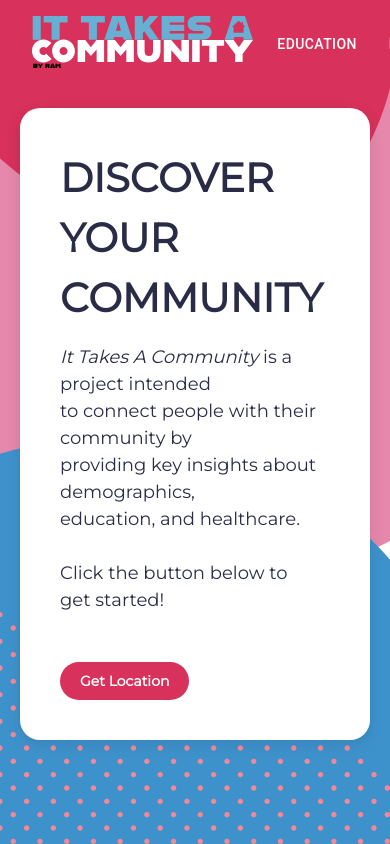
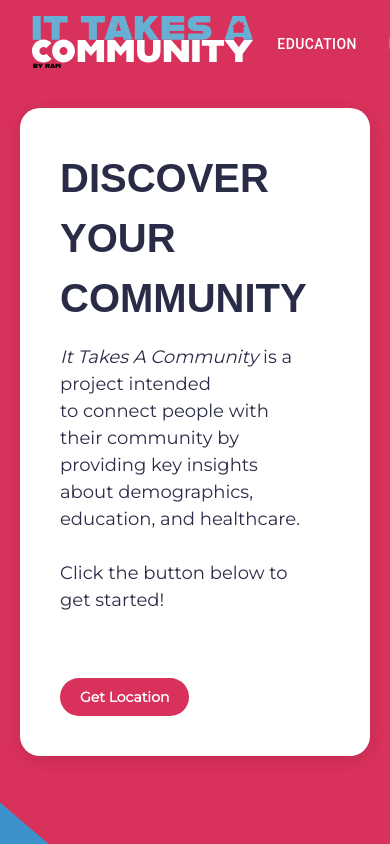
Before and after one commit to alvin-wong/it_takes_a_community, a Next.js app: page / in a window 390 px wide. Shown: the top 844 px of the page. Built offline with nearby package versions, Linux system fonts and the light colour scheme; a web font is replaced by a local one.

Commit message:
Community tab UI is close to completion

```diff
--- a/app/globals.css
+++ b/app/globals.css
@@ -74,12 +74,11 @@
 
 .url {
   position: relative; /* Make the parent relative to position the underline correctly */
-  padding: 8px 12px;
   text-decoration: none;
   color: var(--primary-color); /* Use the primary dark blue color for better visibility */
   font-size: 16px;
   font-weight: 500;
-  font-family: 'Alfarn', sans-serif;
+  font-family: 'Montserrat', sans-serif;
 }
 
 /* Underline animation for urls */
@@ -103,6 +102,12 @@
 }
 
 
+.button-container {
+  display: flex;
+  gap: 20px; /* Add space between the buttons */
+  margin-top: 1rem; /* Add some margin on top */
+}
+
 .get-location {
   background-color: var(--accent-color);
   color: white;
@@ -119,48 +124,86 @@
   background-color: #c42273; /* Darker pink on hover */
 }
 
+.community-button {
+  background-color: white;
+  color: var(--text-color);
+  border-radius: 20px;
+  padding: 10px 20px;
+  border: none;
+  cursor: pointer;
+  font-family: 'Montserrat', sans-serif;
+  font-weight: bold;
+  outline: 2px solid var(--text-color);
+}
+
+.community-button:hover {
+  background-color: var(--secondary-color); /* Change background color on hover */
+  color: white;
+}
+
+/* Style the background-graphics container */
+.background-graphics {
+  position: fixed; /* Keep it fixed to the viewport */
+  top: 0;
+  left: 0;
+  width: 100%;
+  height: 100%;
+  z-index: -1; /* Ensure it stays behind content */
+  overflow: hidden; /* Prevent overflow of large images */
+}
+
+/* Style individual SVGs */
+.asset1, .asset2, .asset3, .asset4, .asset5 {
+  position: absolute;
+  width: auto;
+
+}
+
 .asset1 {
-  position: absolute;
   top: 0;
   right: 0;
-  width: 800px; /* Adjust based on design */
-  height: auto;
-  z-index: -1;
+  height: 700px;
 }
 
 .asset2 {
-  position: absolute;
   bottom: 0;
   left: 0;
-  width: 500px; /* Adjust based on design */
-  height: auto;
-  z-index: -1;
+  height: 300px;
 }
 
 .asset3 {
-  position: absolute;
   bottom: 0;
   right: 0;
-  width: 700px; /* Adjust based on design */
-  height: auto;
-  z-index: -1;
+  height: 200px;
 }
 
 .asset4 {
-  position: absolute;
   top: 0;
   left: 0;
-  width: 400px; /* Adjust based on design */
-  height: auto;
-  z-index: -1;
+  height: 200px;
 }
+
+.asset5 {
+  bottom: 0;
+  left: 0;
+  height: 300px;
+}
+
+/* Ensure the SVGs scale dynamically */
+@media (max-width: 768px) {
+  .asset1, .asset2, .asset3, .asset4, .asset5 {
+    height: 150%; /* Stretch them slightly on smaller screens */
+  }
+}
+
+
 
 .heading {
   color: var(--text-color);
   font-size: 2.5rem;
   font-weight: 700;
   margin-bottom: 1rem;
-  font-family: 'Montserrat', sans-serif;
+  font-family: 'Alfarn', sans-serif;
   font-weight: extra-bold;
 }
 
@@ -235,15 +278,7 @@
   justify-content: center;
 }
 
-.community-button {
-  background-color: var(--secondary-color);
-  color: white;
-  border-radius: 20px;
-  padding: 10px 20px;
-  border: none;
-  cursor: pointer;
-  margin-top: 20px;
-}
+
 
 .map-container {
   flex: 1; /* Allow map to take up available space */
@@ -320,3 +355,19 @@
   color: var(--text-color);
   margin-bottom: 0.5rem;
 }
+
+.info-paragraph {
+  background-color: var(--background-color);
+  border-left: 4px solid var(--primary-color);
+  padding: 1rem 1.5rem;
+  margin-bottom: 1.5rem;
+  border-radius: 8px;
+  font-family: 'Montserrat', sans-serif;
+  font-size: 1.125rem;
+  color: var(--text-color);
+  line-height: 1.6;
+}
+
+.info-paragraph strong {
+  color: var(--accent-color);
+}
--- a/app/layout.js
+++ b/app/layout.js
@@ -33,6 +33,7 @@
         <img src='./Asset 2.svg' className='asset2' />
         <img src='./Asset 3.svg' className='asset3' />
         <img src='./Asset 4.svg' className='asset4' />
+        <img src='./Asset 5.svg' className='asset5' />
       </div>
       <body className={`${geistSans.variable} ${geistMono.variable}`}>
         {/* Only light mode is applied */}
--- a/app/page.js
+++ b/app/page.js
@@ -27,7 +27,17 @@
               <br></br>Click the button below to get started!
             </p>
           </div>
-          <button onClick={getLocation} className="get-location">Get Location</button>
+
+          {/* New container for the buttons */}
+          <div className="button-container">
+            <button onClick={getLocation} className="get-location">Get Location</button>
+            {fipsCode && (
+              <button onClick={() => router.push(`/community?fipCode=${fipsCode}`)} className='community-button'>
+                Explore Community
+              </button>
+            )}
+          </div>
+
         </div>
 
         {isLoading && (
@@ -42,12 +52,6 @@
             <MapComponent fipCodes={[fipsCode]} />
           }
         </div>
-
-        {fipsCode && (
-          <button onClick={() => router.push(`/community?fipCode=${fipsCode}`)} className='community-button'>
-            Go to Community
-          </button>
-        )}
       </div>
     </div>
   );
```
Also changed, not shown: app/community/page.js (+14 -1 lines), public/Asset 5.svg (added), public/Asset 6.svg (added).
